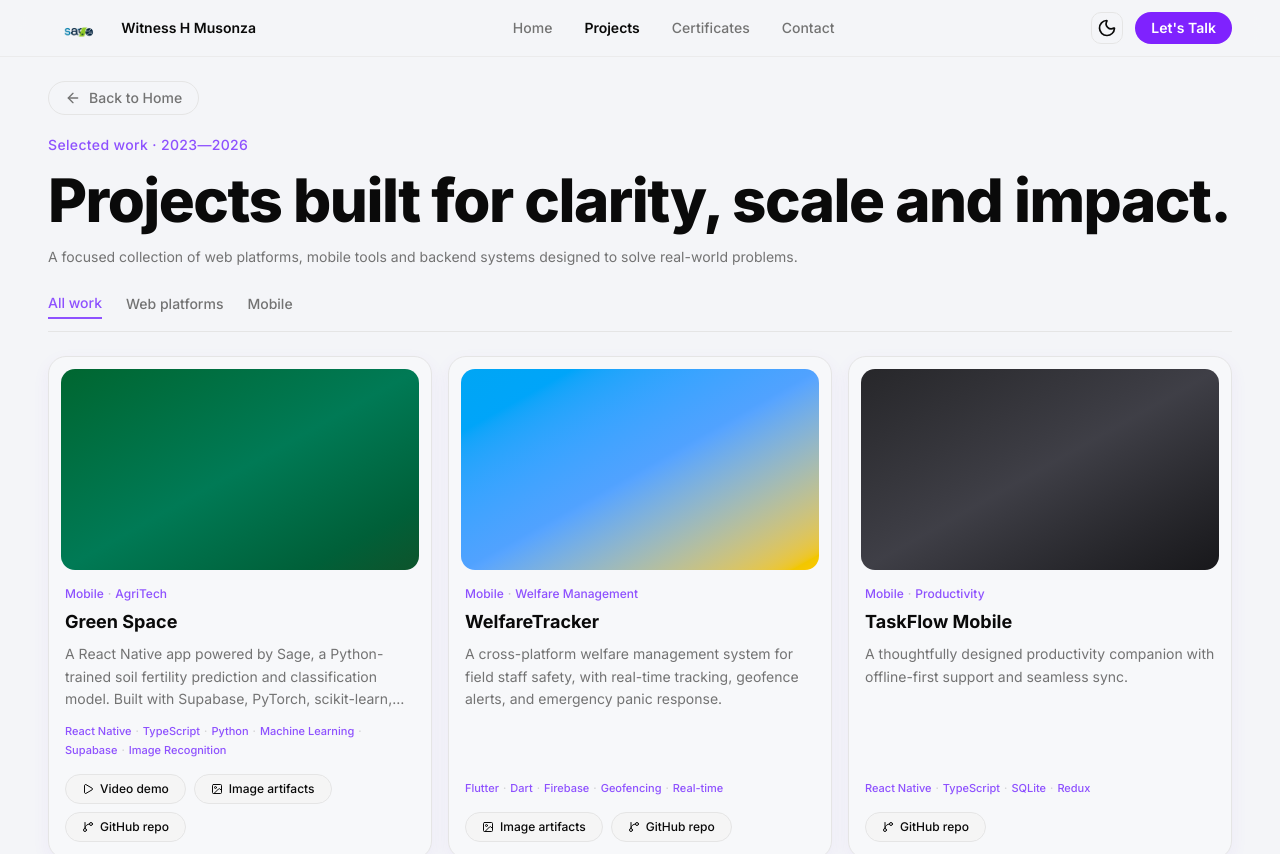
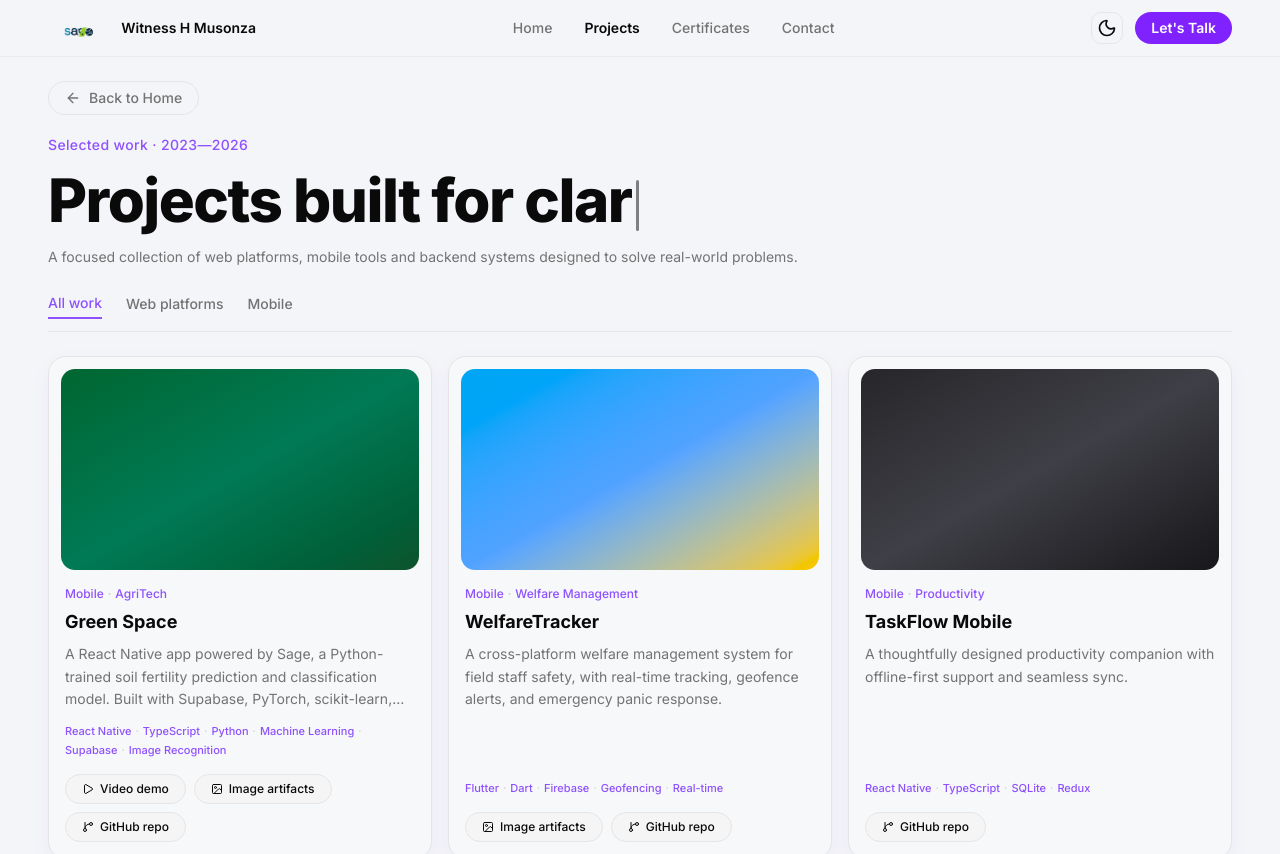
Before and after one commit to erronblack263/dpv2, a Next.js app: page /projects in a window 1280 px wide. Shown: the top 854 px of the page. Built offline with nearby package versions, Linux system fonts and the light colour scheme.

Commit message:
feat(projects): implement typewriter effect for project heading

```diff
--- a/app/projects/page.tsx
+++ b/app/projects/page.tsx
@@ -1,10 +1,58 @@
 "use client";
 
-import { useState } from "react";
+import { useState, useEffect, useRef } from "react";
 import Link from "next/link";
 import { ArrowLeft, Play, Image as ImageIcon, GitBranch } from "lucide-react";
 
-/* ─── Data ────────────────────────────────────────────────────── */
+/* ─── Typewriter ──────────────────────────────────────────────── */
+
+function TypewriterText({ text, speed = 40, pause = 3000 }: { text: string; speed?: number; pause?: number }) {
+  const [displayed, setDisplayed] = useState("");
+  const [done, setDone] = useState(false);
+  const idxRef = useRef(0);
+
+  useEffect(() => {
+    let cancelled = false;
+    let typingId: ReturnType<typeof setInterval> | null = null;
+    let pauseId: ReturnType<typeof setTimeout> | null = null;
+
+    const runCycle = () => {
+      if (cancelled) return;
+      idxRef.current = 0;
+      setDisplayed("");
+      setDone(false);
+      typingId = setInterval(() => {
+        if (cancelled) { clearInterval(typingId!); return; }
+        idxRef.current += 1;
+        setDisplayed(text.slice(0, idxRef.current));
+        if (idxRef.current >= text.length) {
+          clearInterval(typingId!);
+          setDone(true);
+          pauseId = setTimeout(runCycle, pause);
+        }
+      }, speed);
+    };
+
+    runCycle();
+    return () => {
+      cancelled = true;
+      if (typingId) clearInterval(typingId);
+      if (pauseId) clearTimeout(pauseId);
+    };
+  }, [text, speed, pause]);
+
+  return (
+    <span>
+      {displayed}
+      <span
+        className={`inline-block w-[3px] h-[0.85em] ml-1 align-middle rounded-sm bg-foreground transition-opacity duration-700 ${
+          done ? "opacity-0" : "animate-pulse"
+        }`}
+      />
+    </span>
+  );
+}
+
 
 type Category = "All work" | "Web platforms" | "Mobile";
 
@@ -222,7 +270,7 @@ export default function ProjectsPage() {
             Selected work · 2023—2026
           </p>
           <h1 className="mt-2 text-4xl sm:text-5xl lg:text-6xl font-extrabold leading-tight tracking-tight">
-            Projects built for clarity, scale and impact.
+            <TypewriterText text="Projects built for clarity, scale and impact." />
           </h1>
           <p className="mt-2 text-sm text-muted-foreground leading-relaxed">
             A focused collection of web platforms, mobile tools and backend
```
